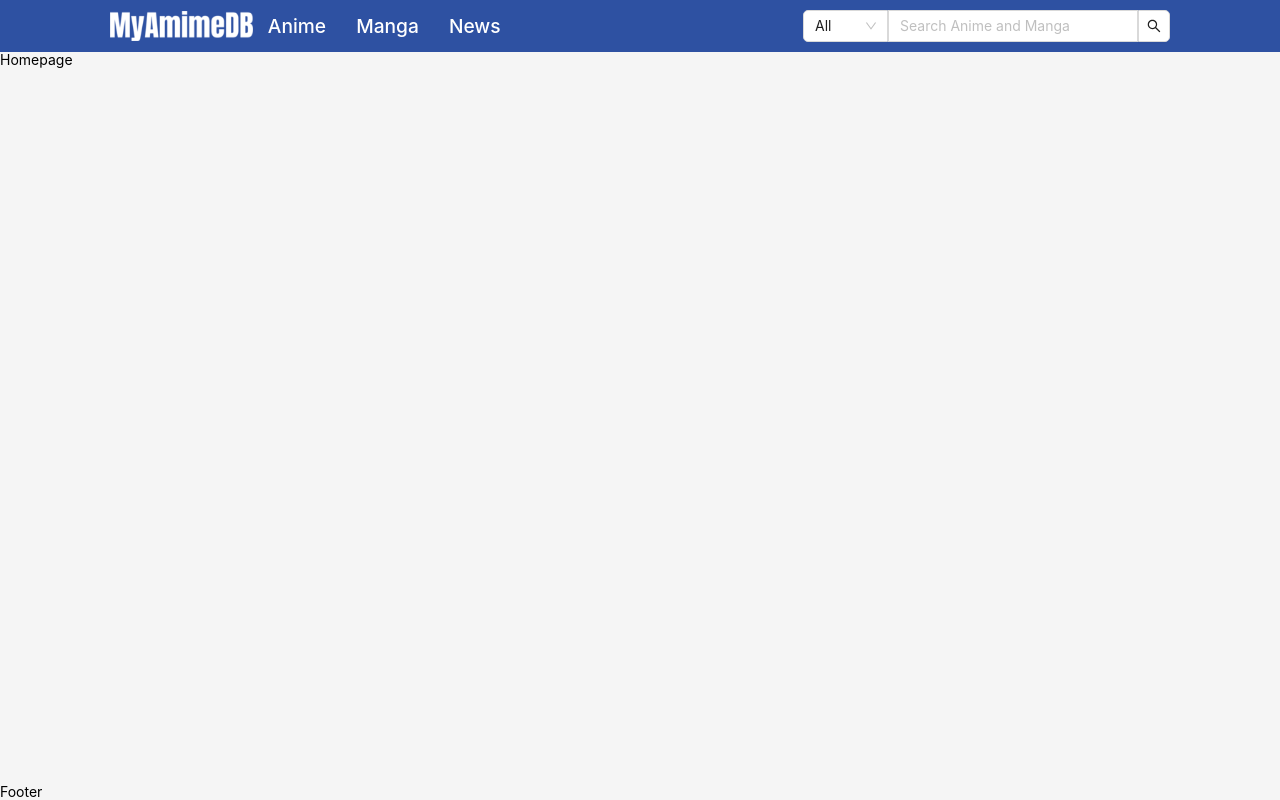
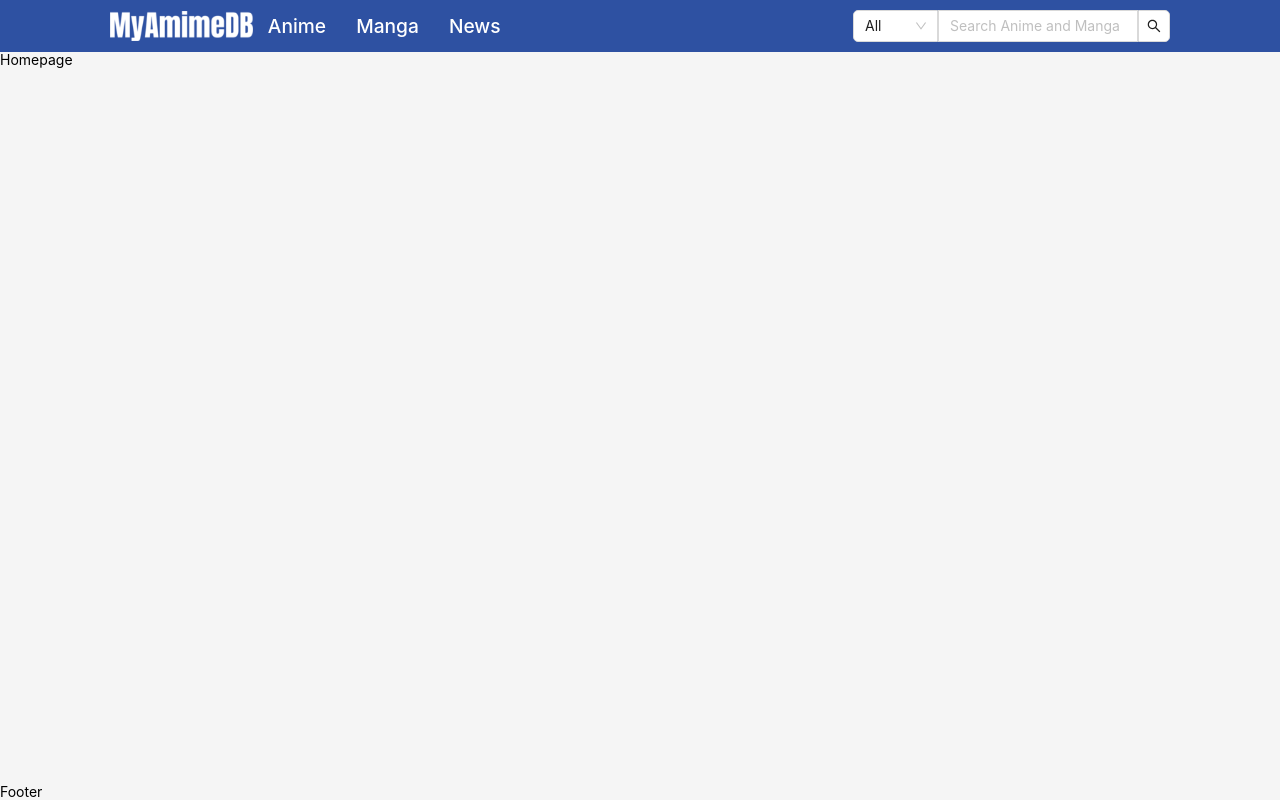
Before and after one commit to artem-pa/animeDB_app, a React (Create React App) app: page / in a window 1280 px wide. Built offline with nearby package versions, Linux system fonts and the light colour scheme; no server answers.

Commit message:
fix Search

```diff
--- a/src/components/Header/Search.jsx
+++ b/src/components/Header/Search.jsx
@@ -1,4 +1,5 @@
-import React, { useEffect, useState } from "react";
+import React, { useCallback, useEffect, useState } from "react";
+import { Link, useNavigate } from "react-router-dom";
 import {
   Flex,
   Dropdown,
@@ -10,27 +11,164 @@ import {
 } from "antd";
 import { SearchOutlined } from "@ant-design/icons";
 
-import { useGetAnimeSearchQuery } from "../../services/malApi";
+import {
+  useGetAnimeSearchQuery,
+  useGetMangaSearchQuery,
+} from "../../services/malApi";
+import { normalize } from "../../helpers/helpers";
 
-const options = [
-  { value: "1", label: <a href="/">Title 1</a> },
-  { value: "2", label: "Title 2" },
-];
+let searchDelay = null;
 
 const Search = () => {
   const [query, setQuery] = useState("");
+  const [apiQuery, setApiQuery] = useState("");
   const [type, setType] = useState("all");
+  const { data: animeData } = useGetAnimeSearchQuery(apiQuery);
+  const { data: mangaData } = useGetMangaSearchQuery(apiQuery);
+  const navigate = useNavigate();
+
+  const getOptions = () => {
+    if (query === "" || query.length <= 2) return [];
+
+    let result = [];
+    if (animeData && mangaData && !searchDelay) {
+      if (type !== "manga") {
+        result.push({
+          key: "anime",
+          label: (
+            <Link
+              to={`/anime/search?q=${query}`}
+              className="search__popup-category"
+            >
+              Anime
+            </Link>
+          ),
+        });
+
+        const animes = animeData.data.map((item, i) => {
+          const {
+            id,
+            title,
+            media_type,
+            main_picture,
+            mean,
+            year,
+            status,
+            date,
+          } = normalize(item.node);
+          return {
+            key: "manga" + i,
+            label: (
+              <Link to={`/anime/item/${id}`} className="search__item">
+                <div
+                  className="left"
+                  style={{ backgroundImage: main_picture }}
+                ></div>
+                <Flex className="rigth" vertical>
+                  <span className="title">
+                    {title} <span>({media_type})</span>{" "}
+                  </span>
+                  <span className="short-info">
+                    ({media_type}, {year ?? "N/A"})
+                  </span>
+                  <span className="full-info">
+                    Aired: {date} <br />
+                    Score: {mean ?? "N/A"} <br />
+                    Status: {status ?? "N/A"}
+                  </span>
+                </Flex>
+              </Link>
+            ),
+          };
+        });
+        result.push(...animes);
+      }
+
+      if (type !== "anime") {
+        result.push({
+          key: "manga",
+          label: (
+            <Link
+              to={`/manga/search?q=${query}`}
+              className="search__popup-category"
+            >
+              Manga
+            </Link>
+          ),
+        });
+        const manga = mangaData.data.map((item, i) => {
+          const {
+            id,
+            title,
+            media_type,
+            main_picture,
+            mean,
+            year,
+            status,
+            date,
+          } = normalize(item.node);
+          return {
+            key: "anime" + i,
+            label: (
+              <Link to={`/anime/item/${id}`} className="search__item">
+                <div
+                  className="left"
+                  style={{ backgroundImage: main_picture }}
+                ></div>
+                <Flex className="rigth" vertical>
+                  <span className="title">
+                    {title} <span>({media_type})</span>{" "}
+                  </span>
+                  <span className="short-info">
+                    ({media_type}, {year ?? "N/A"})
+                  </span>
+                  <span className="full-info">
+                    Published: {date} <br />
+                    Score: {mean ?? "N/A"} <br />
+                    Status: {status ?? "N/A"}
+                  </span>
+                </Flex>
+              </Link>
+            ),
+          };
+        });
+
+        result.push(...manga);
+      }
+    }
+
+    return result;
+  };
+
+  const handleSearch = () => {
+    if (!query) return;
+    if (type === "manga") return navigate(`/manga/search?q=${query}`);
+    navigate(`/anime/search?q=${query}`);
+  };
 
   useEffect(() => {
-    console.log(query, type);
+    if (query !== "" && query.length > 2) {
+      searchDelay = setTimeout(() => {
+        setApiQuery(query);
+        searchDelay = null;
+      }, 2000);
+    } else {
+      clearTimeout(searchDelay);
+    }
+
+    return () => {
+      clearTimeout(searchDelay);
+    };
   }, [query, type]);
+
+  useEffect(() => {}, [animeData]);
 
   return (
     <Flex className="header__search">
       <Select
         className="search__type"
         defaultValue="all"
-        style={{ width: 85 }}
+        style={{ width: 85, zIndex: 1 }}
         onChange={(e) => setType(e)}
       >
         <Select.Option value="all">All</Select.Option>
@@ -38,19 +176,23 @@ const Search = () => {
         <Select.Option value="manga">Manga</Select.Option>
       </Select>
       <AutoComplete
+        listHeight="100%"
         className="search__main"
-        options={options}
-        style={{ width: 250 }}
+        popupClassName="search__popup"
+        options={getOptions()}
+        style={{ width: 332, left: "-85px", marginRight: "-132px" }}
       >
         <Input
           placeholder="Search Anime and Manga"
           onChange={(e) => setQuery(e.target.value)}
+          style={{ width: 200, left: "85px" }}
         />
       </AutoComplete>
       <Button
         className="search__btn"
         icon={<SearchOutlined />}
-        loading={false}
+        loading={searchDelay && query.length > 2}
+        onClick={handleSearch}
       />
     </Flex>
   );
--- a/src/components/Header/style.css
+++ b/src/components/Header/style.css
@@ -46,3 +46,111 @@
 .search__main input {
   border-radius: 0;
 }
+
+.search__popup {
+  max-width: 318px;
+  padding: 0;
+  border-radius: 3px;
+}
+
+.search__popup .ant-select-item {
+  padding: 0;
+  min-height: unset;
+}
+
+.search__popup-category {
+  font-size: 1em;
+  font-weight: 500;
+  background: var(--secondary);
+  display: block;
+  padding-left: 5px;
+  color: #000!important;
+}
+
+.search__popup-category:hover {
+  background: var(--primary-light);
+}
+
+.search__item {
+  padding: 3px 2px;
+  display: flex;
+  gap: 10px;
+  color: #000 !important;
+  transition: all 0.2s;
+}
+
+.search__item * {
+  font-size: 12px !important;
+  line-height: 1.25;
+}
+
+.search__item .left {
+  width: 58px;
+  height: 38px;
+  background-position: center;
+  background-size: cover;
+  transition: all 0.2s;
+  flex-shrink: 0;
+}
+
+.search__item .title {
+  color: var(--primary) !important;
+  font-size: 14px !important;
+  text-overflow: ellipsis;
+  overflow: hidden;
+  width: 245px;
+  white-space: nowrap;
+}
+
+.search__item .title>span,
+.search__item .full-info {
+  display: none;
+}
+
+.search__item:hover {
+  background: var(--primary-light);
+}
+
+.search__item:hover .left {
+  height: 90px;
+}
+
+.search__item:hover .title {
+  font-weight: 500;
+  margin-bottom: 5px;
+  display: -webkit-box;
+  -webkit-line-clamp: 2;
+  -webkit-box-orient: vertical;
+  overflow: hidden;
+  text-overflow: ellipsis;
+  white-space: initial;
+}
+
+.search__item:hover .title>span {
+  display: inline;
+}
+
+.search__item:hover .full-info {
+  display: block;
+}
+
+.search__item:hover .short-info {
+  display: none;
+}
+
+.search__popup .rc-virtual-list-holder {
+  max-height: 650px!important;
+}
+
+/* TEMP */
+@media (max-width: 768px) {
+  .header {
+    overflow-x: hidden;
+  }
+  .header__item {
+    display: none;
+  }
+  .header__search .ant-select.search__type {
+    display: none;
+  }
+}
--- a/src/components/Page404/Page404.jsx
+++ b/src/components/Page404/Page404.jsx
@@ -1,6 +1,7 @@
-import React from 'react'
+import React, { useEffect } from 'react'
 
 const Page404 = () => {
+  // useEffect(() => document.title = 'Error 404 - Page not found', [])
   return (
     <div>Not found 404</div>
   )
--- /dev/null
+++ b/src/helpers/helpers.js
@@ -0,0 +1,34 @@
+export const normalize = (data) => {
+  const result = {};
+  for (const key in data) {
+    switch (key) {
+      case 'main_picture':
+        result[key] = `url(${data[key].medium ?? data[key].large})`;
+        break;
+      case 'media_type':
+        result[key] = /^(ona|ova|tv)$/.test(data[key]) ? data[key].toUpperCase() : data[key].slice(0, 1).toUpperCase() + data[key].slice(1)
+        break;
+      case 'status':
+      case 'status':
+        result[key] = data[key] ? data[key].split('_').map(e => e.slice(0, 1).toUpperCase() + e.slice(1)).join(' ') : '?';
+        break;
+      case 'start_date':
+        if (!data[key]) {
+          result.date = 'Not Yet Relised';
+          break;
+        }
+        result.year = data[key].slice(0,4);
+      case 'start_date':
+      case 'end_date':
+        if (!data.start_date) break;
+        result[key] = data[key] && (new Date(data[key])).toUTCString().slice(6, 16);
+        result.date = result.start_date + ' to ' + result.end_date ?? '?';
+        break;
+      default:
+        result[key] = data[key];
+        break;
+    }
+  }
+
+  return result;
+}
--- a/src/services/malApi.js
+++ b/src/services/malApi.js
@@ -4,7 +4,8 @@ const malApiHeaders = {
   'X-MAL-CLIENT-ID': process.env.REACT_APP_MAL_CLIENT_ID
 }
 
-const baseUrl = 'http://alloworigin.com/get?url=' + 'https://api.chucknorris.io/jokes/random';
+const baseUrl = process.env.REACT_APP_CORS + encodeURIComponent(process.env.REACT_APP_MAL_API_URL);
+// const baseUrl = 'https://corsproxy.io/?' + encodeURIComponent(process.env.REACT_APP_MAL_API_URL);
 
 const createReq = url => ({ url, headers: malApiHeaders });
 
@@ -16,9 +17,12 @@ export const malApi = createApi({
       query: (type) => createReq(`/anime/ranking?ranking_type=${type}&limit=5`)
     }),
     getAnimeSearch: builder.query({
-      query: (query) => createReq(`/anime?q=${query}&limit=5`)
-    })
+      query: (query) => createReq(`/anime?q=${query}&limit=5&fields=title,id,start_date,end_date,mean,media_type,status`)
+    }),
+    getMangaSearch: builder.query({
+      query: (query) => createReq(`/manga?q=${query}&limit=5&fields=title,id,start_date,end_date,mean,media_type,status`)
+    }),
   })
 })
 
-export const { useGetAnimeRankingQuery, useGetAnimeSearchQuery } = malApi;
+export const { useGetAnimeRankingQuery, useGetAnimeSearchQuery, useGetMangaSearchQuery } = malApi;
```
Also changed, not shown: 1 other file (tests, documents, lock files or other folders).
